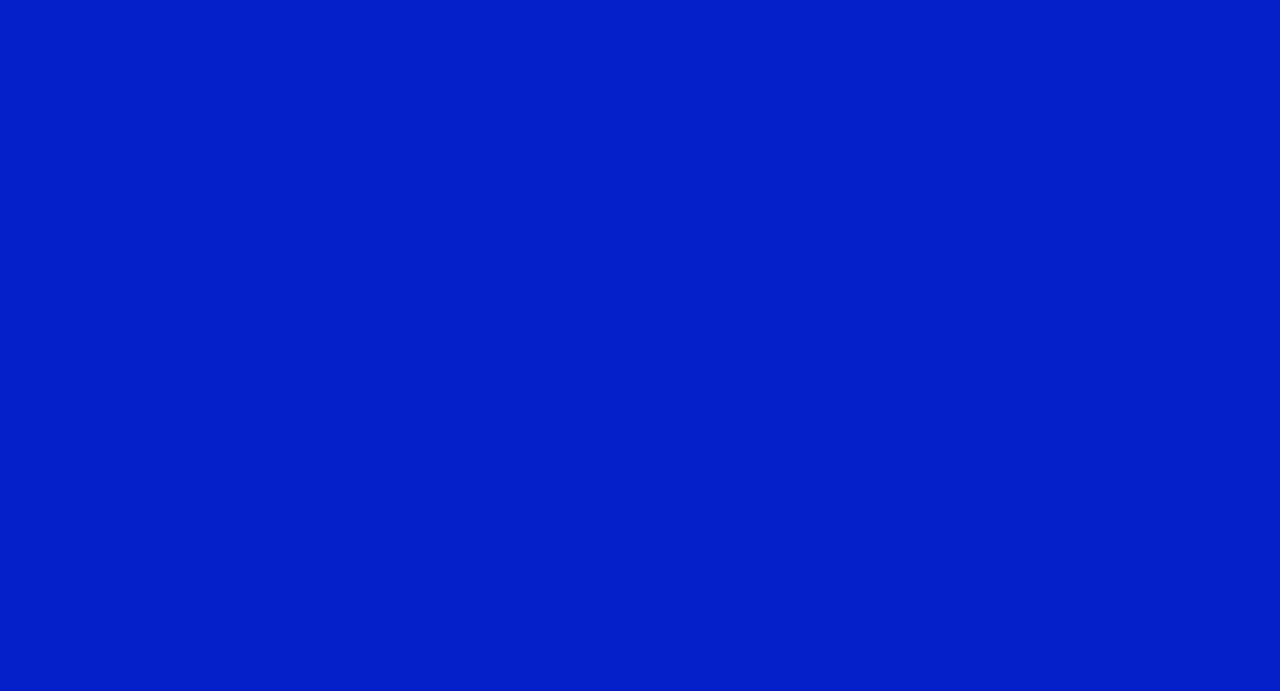
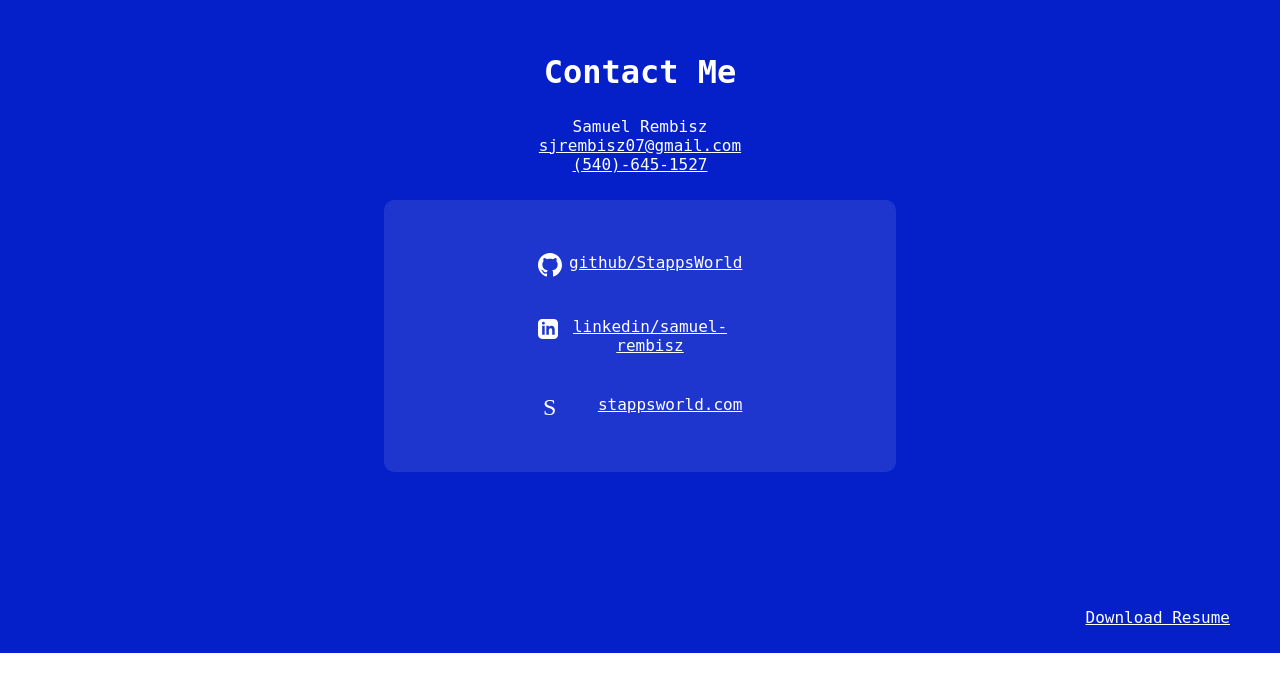
Before and after one commit to StappsWorld/stappsworld.com, a Vue app in the folder resume/: page / in a window 1280 px wide. Shown: the part 3787-4478 px from the top of the page. After the commit the page ends 4440 px from the top, so only its background shows below. Built offline with nearby package versions, Linux system fonts and the light colour scheme.

Commit message:
Added contact_me section

```diff
--- a/resume/src/components/contact_me.vue
+++ b/resume/src/components/contact_me.vue
@@ -1,11 +1,67 @@
 <template>
   <div class="contact_me_section">
-    <div class="contact_me_empty"></div>
     <transition name="contact_me_text" appear>
-        <div class="contact_me_box">
-            <div class="contact_me_content"></div>
-            <div class="contact_me_empty"></div>
+      <div class="contact_me_box" data-aos="fade-up">
+        <div class="contact_me_content">
+          <div class="contact_me_upper">
+            <div class="contact_me_info">
+              <h1>Contact Me</h1>
+              <div class="contact_card">
+                <p>Samuel Rembisz</p>
+                <a href="mailto:sjrembisz07@gmail.com">sjrembisz07@gmail.com</a>
+                <a href="tel:+15406451527">(540)-645-1527</a>
+              </div>
+              <div class="info_box_root">
+                <div class="info_box">
+                  <div class="info_row">
+                    <svg
+                      xmlns="http://www.w3.org/2000/svg"
+                      width="24"
+                      height="24"
+                      viewBox="0 0 24 24"
+                      class="icon"
+                    >
+                      <path
+                        d="M12 0c-6.626 0-12 5.373-12 12 0 5.302 3.438 9.8 8.207 11.387.599.111.793-.261.793-.577v-2.234c-3.338.726-4.033-1.416-4.033-1.416-.546-1.387-1.333-1.756-1.333-1.756-1.089-.745.083-.729.083-.729 1.205.084 1.839 1.237 1.839 1.237 1.07 1.834 2.807 1.304 3.492.997.107-.775.418-1.305.762-1.604-2.665-.305-5.467-1.334-5.467-5.931 0-1.311.469-2.381 1.236-3.221-.124-.303-.535-1.524.117-3.176 0 0 1.008-.322 3.301 1.23.957-.266 1.983-.399 3.003-.404 1.02.005 2.047.138 3.006.404 2.291-1.552 3.297-1.23 3.297-1.23.653 1.653.242 2.874.118 3.176.77.84 1.235 1.911 1.235 3.221 0 4.609-2.807 5.624-5.479 5.921.43.372.823 1.102.823 2.222v3.293c0 .319.192.694.801.576 4.765-1.589 8.199-6.086 8.199-11.386 0-6.627-5.373-12-12-12z"
+                      />
+                    </svg>
+                    <a href="https://github.com/StappsWorld/" target="_blank"
+                      >github/StappsWorld</a
+                    >
+                  </div>
+                  <div class="info_row">
+                    <svg
+                      xmlns="http://www.w3.org/2000/svg"
+                      width="24"
+                      height="24"
+                      viewBox="0 0 24 24"
+                      class="icon"
+                    >
+                      <path
+                        d="M19 0h-14c-2.761 0-5 2.239-5 5v14c0 2.761 2.239 5 5 5h14c2.762 0 5-2.239 5-5v-14c0-2.761-2.238-5-5-5zm-11 19h-3v-11h3v11zm-1.5-12.268c-.966 0-1.75-.79-1.75-1.764s.784-1.764 1.75-1.764 1.75.79 1.75 1.764-.783 1.764-1.75 1.764zm13.5 12.268h-3v-5.604c0-3.368-4-3.113-4 0v5.604h-3v-11h3v1.765c1.396-2.586 7-2.777 7 2.476v6.759z"
+                      />
+                    </svg>
+                    <a
+                      href="https://www.linkedin.com/in/samuel-rembisz-014b77213"
+                      target="_blank"
+                      >linkedin/samuel-rembisz</a
+                    >
+                  </div>
+                  <div class="info_row">
+                    <img src="@/assets/s.svg" class="icon" />
+                    <a href="https://stappsworld.com" target="_blank"
+                      >stappsworld.com</a
+                    >
+                  </div>
+                </div>
+              </div>
+            </div>
+          </div>
         </div>
+        <div class="contact_me_footer">
+          <a href="assets/resume.pdf" target="_blank">Download Resume</a>
+        </div>
+      </div>
     </transition>
     <!-- <div class="about_me_empty"></div> -->
   </div>
@@ -35,20 +91,89 @@ export default {
 .contact_me_section {
   background-color: var(--solid-background);
   margin: 0px 0px 0px 0px;
-  height: 80vh;
+  height: 75vh;
 }
 
 .contact_me_empty {
   height: 20vh;
 }
 
+.contact_me_upper {
+  width: 100vw;
+  height: 68vh;
+  padding: 0px;
+  margin: 0px;
+  display: inline-flex;
+  justify-content: space-between;
+}
+
+.contact_me_footer {
+  display: inline-flex;
+  justify-content: right;
+  align-items: center;
+  width: 100%;
+  height: 5vh;
+}
+
+.contact_me_footer > a {
+  padding: 10px 50px 10px 10px;
+}
+
+.contact_me_info {
+  flex-direction: left;
+  width: 100%;
+  text-align: center;
+}
+
+.contact_card {
+  display: flex;
+  justify-content: center;
+  align-items: center;
+  flex-direction: column;
+  height: 20%;
+}
+
+.info_box_root {
+  display: flex;
+  justify-content: center;
+  align-items: center;
+  height: 50%;
+}
+
+.info_box {
+  width: 40vw;
+  height: 100%;
+  background-color: rgba(255, 255, 255, 0.1);
+  border-radius: 10px;
+  display: inline-flex;
+  justify-content: center;
+  align-items: center;
+  flex-direction: column;
+}
+
+.icon {
+  fill: white;
+}
+
+.info_row {
+  display: inline-flex;
+  justify-content: space-between;
+  width: 40%;
+  padding: 20px;
+}
+
 h1 {
   color: white;
   font-family: "Monospace";
+  padding: 0px;
+  margin: 0px;
 }
 
+a,
 p {
   color: white;
   font-family: "Monospace";
+  padding: 0px;
+  margin: 0px;
 }
 </style>
```
Also changed, not shown: resume/src/assets/s.svg (added), 1 other file (tests, documents, lock files or other folders).
